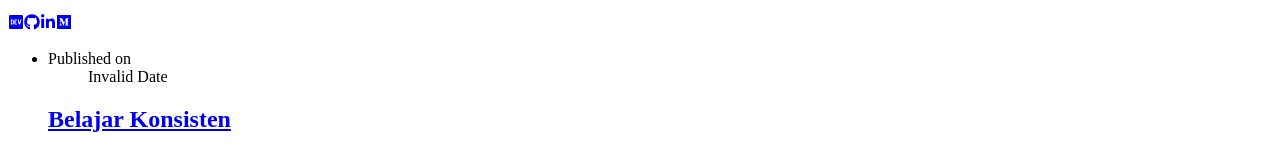
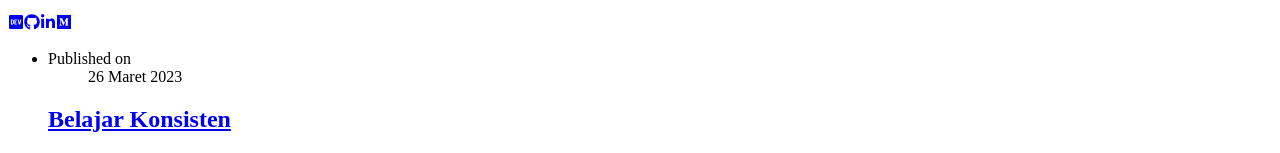
Before and after one commit to mrofisr/temantamanilmu, a Next.js app: page / in a window 1280 px wide. Shown: the part 166-319 px from the top of the page. Built offline with nearby package versions, Linux system fonts and the light colour scheme.

Commit message:
update: Add New Post

```diff
--- a/create-post.js
+++ b/create-post.js
@@ -5,7 +5,7 @@ const moment = require('moment');
 
 // Set the post directory and filename format
 const POST_DIR = path.join(__dirname, "posts");
-const FILENAME_FORMAT = "YYYY-MM-DD-HHmmss";
+const FILENAME_FORMAT = "YYYY-MM-DD";
 
 // Prompt the user for a post title
 const readline = require("readline").createInterface({
--- a/posts/belajar-konsisten.md
+++ b/posts/belajar-konsisten.md
@@ -1,6 +1,6 @@
 ---
 title: "Belajar Konsisten"
-date: "2023-03-26-105411"
+date: "2023-03-26"
 tags: ["motivasi", "konsisten", "hidup"]
 desc: "Kosistensi bukan hal yang mudah, konsistensi itu perlu dilatih setiap saat"
 ---
```
